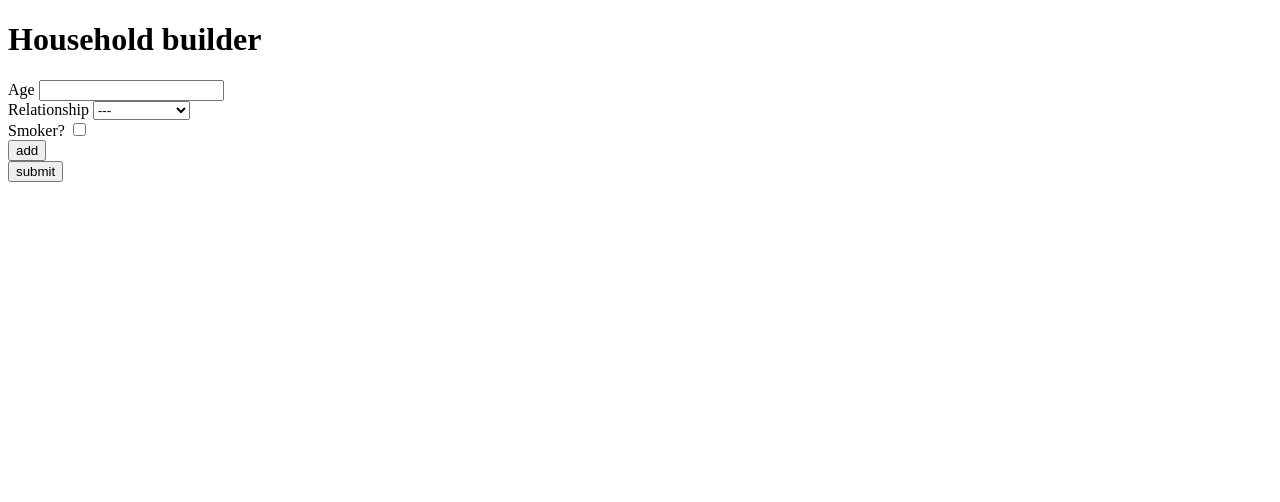
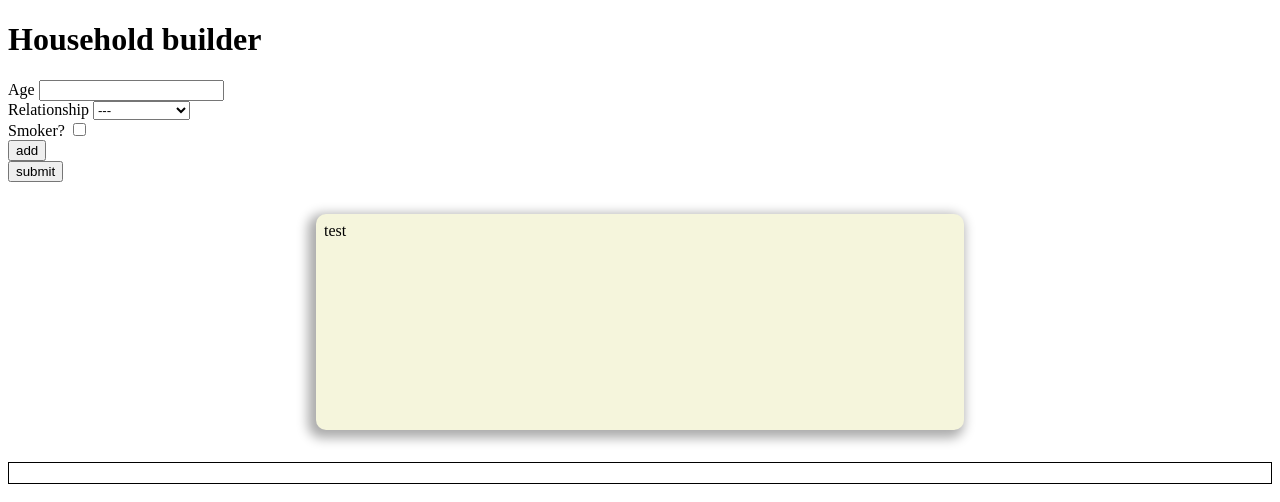
Before and after one commit to mj0730/adhoc-hhbuilder, a plain HTML site: page index.html in a window 1280 px wide. Drawn offline with Linux system fonts and the light colour scheme.

Commit message:
add display area; modify age input field

```diff
--- a/index.html
+++ b/index.html
@@ -8,7 +8,7 @@
         font-family: monospace;
         border: 1px solid black;
         padding: 10px;
-        display: none;
+        /* display: none; */
       }
     </style>
     <link rel="stylesheet" href="./main.css" />
--- a/index.js
+++ b/index.js
@@ -8,9 +8,14 @@
 // You must only use features from the ES5 standard.
 // After submission, the user should be able to make changes and submit the household again.
 
+var body = document.getElementsByTagName('body')[0];
 var buttonsList = document.getElementsByTagName('button');
 var buttonAdd = document.getElementsByClassName('add')[0];
 var buttonSubmit = buttonsList[buttonsList.length - 1];
+var debug = document.getElementsByClassName('debug')[0];
+var formContainer = document.getElementsByClassName('builder')[0];
+var inputAge = document.getElementsByName('age')[0];
+
 var household = [];
 var member = {
   age: '',
@@ -21,6 +26,17 @@ var member = {
 //Not allowed to touch index.html, handle styling here
 var styles = {};
 
+// set some basic validation
+inputAge.type = 'number';
+inputAge.setAttribute('min', 0);
+
+//add display for form input
+var sectionDisplayInput = document.createElement('section');
+sectionDisplayInput.innerHTML = 'test';
+
+body.insertBefore(sectionDisplayInput, debug);
+
+// functions
 function resetForm() {
   // - Reset the entry form after each addition
 }
--- a/main.css
+++ b/main.css
@@ -2,3 +2,12 @@
 OR
 ADD A LINK TO THIS FILE WITH JS
 */
+section {
+  background-color: beige;
+  border-radius: 10px;
+  width: 50%;
+  min-height: 200px;
+  margin: 2em auto;
+  padding: 8px;
+  box-shadow: -4px 4px 12px 4px #00000055;
+}
```
